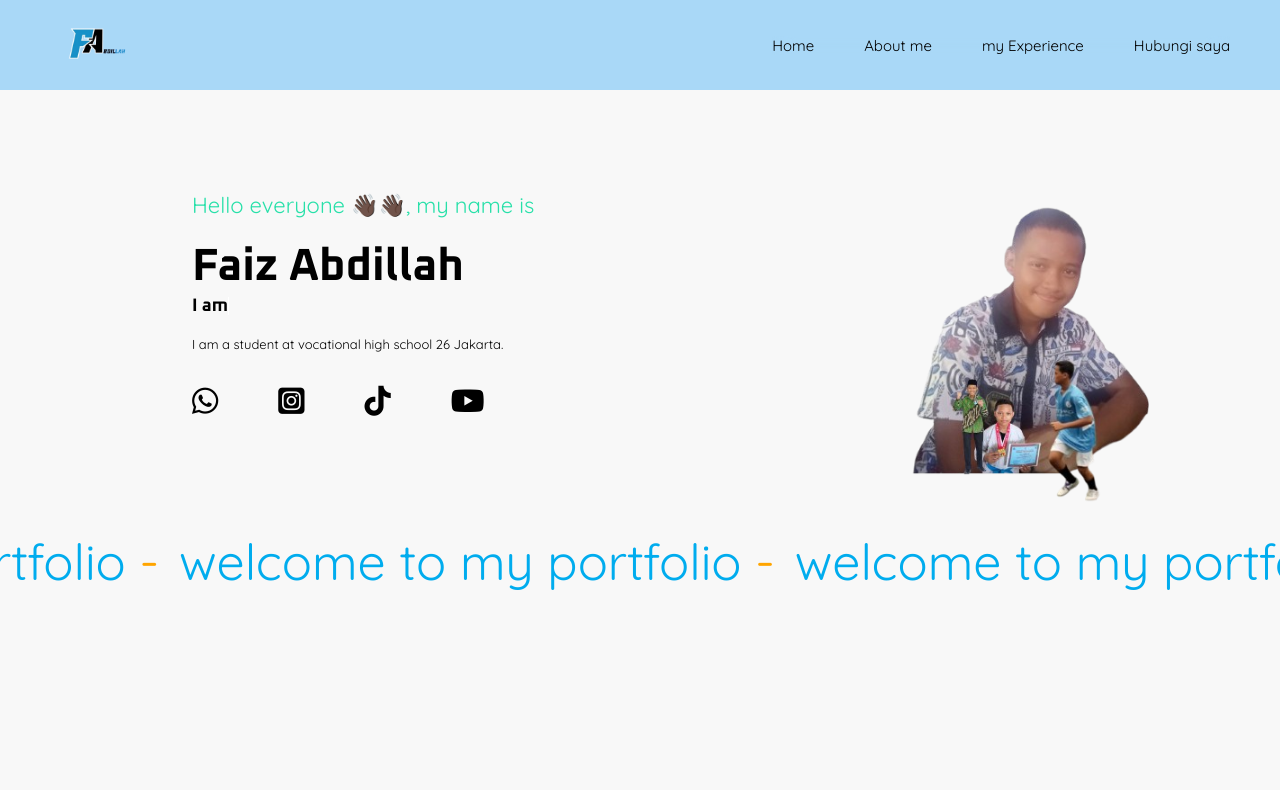
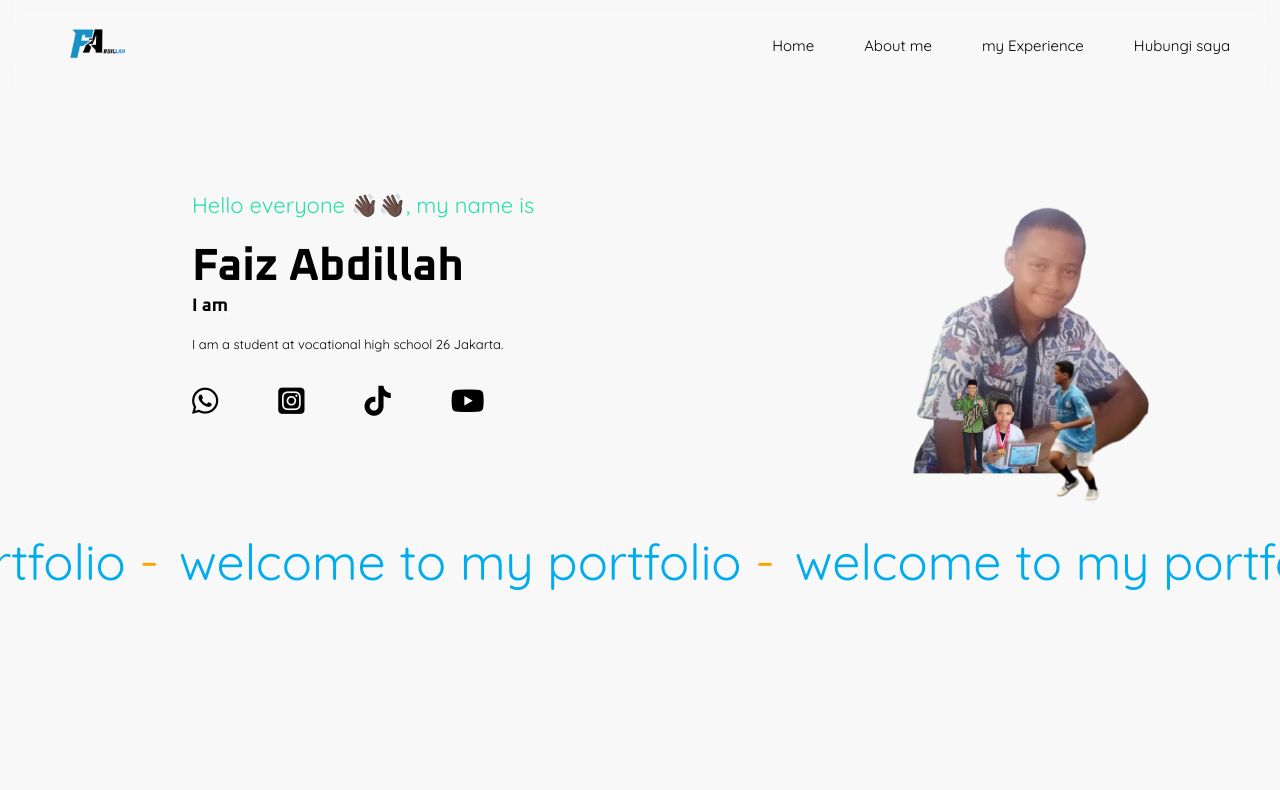
Before and after one commit to RosediXimoet/Portofolio-Faiz, a plain HTML site: page index.html in a window 1280 px wide. Shown: the top 790 px of the page. Drawn offline with nearby package versions, Linux system fonts and the light colour scheme; a web font is replaced by a local one.

Commit message:
Update portofoliofaiz.css

```diff
--- a/portofoliofaiz.css
+++ b/portofoliofaiz.css
@@ -1,7 +1,8 @@
-*,html {
+* {
     margin: 0;
     padding: 0;
     box-sizing: border-box;
+    scroll-behavior: smooth!important;
 }
 
 body {
@@ -14,10 +15,12 @@ nav {
     display: flex;
     padding: 0px 50px;
     justify-content: space-between;
-    background-color: rgba(39, 163, 245, 0.377);
+    background-color: transparent;
     align-items: center;
     width: 100%;
     overflow-x: hidden;
+    z-index: 10;
+    backdrop-filter: blur(10px);
 }
 
 .navbar a {
@@ -38,6 +41,7 @@ nav {
   gap: 50px ;
   backdrop-filter: blur(10px);
   transition: 0.3 ease;
+  z-index: 10;
 }
 
 .sidebar {
@@ -50,7 +54,6 @@ nav {
   height: 1000%;
   left: 0;
   padding-right: 100px;
-
 }
 
 .banyak a {
```
